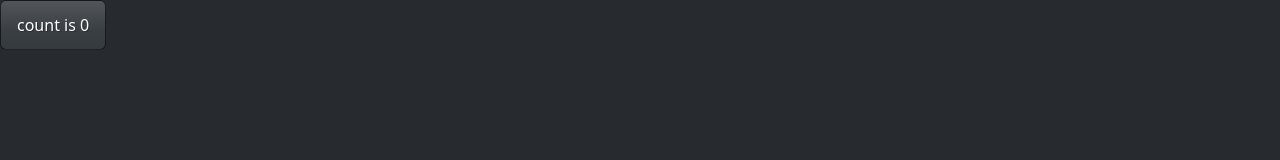
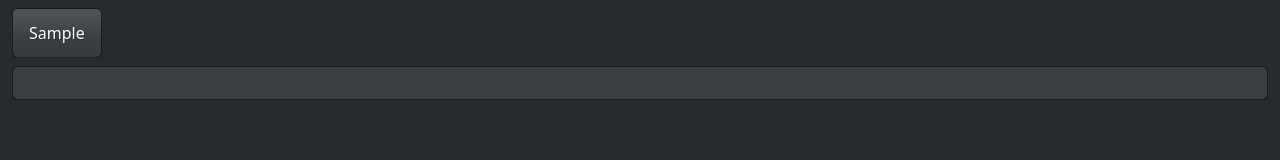
Before and after one commit to ZenSoftware/zen-vite, a website built with Vite: page index.html in a window 1280 px wide. Built offline with nearby package versions, Linux system fonts and the light colour scheme.

Commit message:
installed rxjs

```diff
--- a/index.html
+++ b/index.html
@@ -9,7 +9,17 @@
     <title>Zen Vite</title>
   </head>
   <body>
-    <button id="counter" type="button" class="btn btn-primary"></button>
+    <div class="container-fluid mt-2">
+      <button id="sample-button" type="button" class="btn btn-primary mb-2">
+        Sample
+      </button>
+
+      <div class="card text-white bg-primary">
+        <div class="card-body">
+          <pre id="output" class="m-0"></pre>
+        </div>
+      </div>
+    </div>
 
     <script type="module" src="/src/main.ts"></script>
   </body>
--- a/package.json
+++ b/package.json
@@ -8,7 +8,11 @@
     "build": "tsc && vite build",
     "preview": "vite preview"
   },
+  "dependencies": {
+    "rxjs": "^7.6.0"
+  },
   "devDependencies": {
+    "prettier": "^2.8.1",
     "typescript": "^4.9.3",
     "vite": "^4.0.0"
   }
--- a/src/main.ts
+++ b/src/main.ts
@@ -1,13 +1,13 @@
-import "./style.css";
+import './style.css';
+import { from, map } from 'rxjs';
 
-export function setupCounter(element: HTMLButtonElement) {
-  let counter = 0;
-  const setCounter = (count: number) => {
-    counter = count;
-    element.innerHTML = `count is ${counter}`;
-  };
-  element.addEventListener("click", () => setCounter(counter + 1));
-  setCounter(0);
-}
+const sampleButton = document.querySelector<HTMLButtonElement>('#sample-button')!;
+const output = document.querySelector<HTMLDivElement>('#output')!;
 
-setupCounter(document.querySelector<HTMLButtonElement>("#counter")!);
+sampleButton.addEventListener('click', () => {
+  from([1, 2, 3, 4])
+    .pipe(map(x => x * 2))
+    .subscribe(val => {
+      output.innerHTML = output.innerHTML + val + '\n';
+    });
+});
```
Also changed, not shown: 3 other files.
